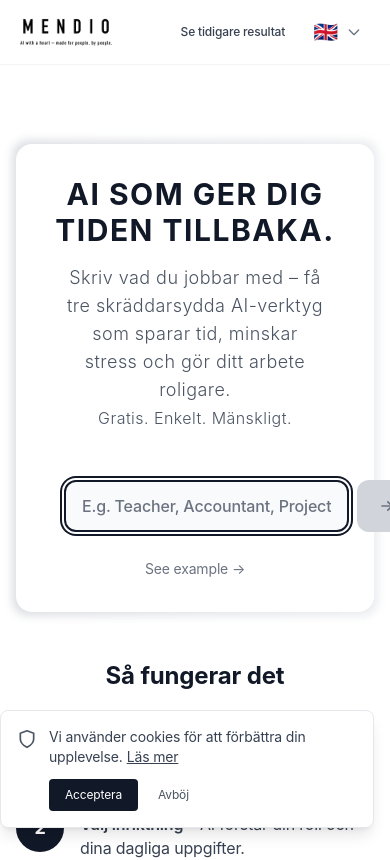
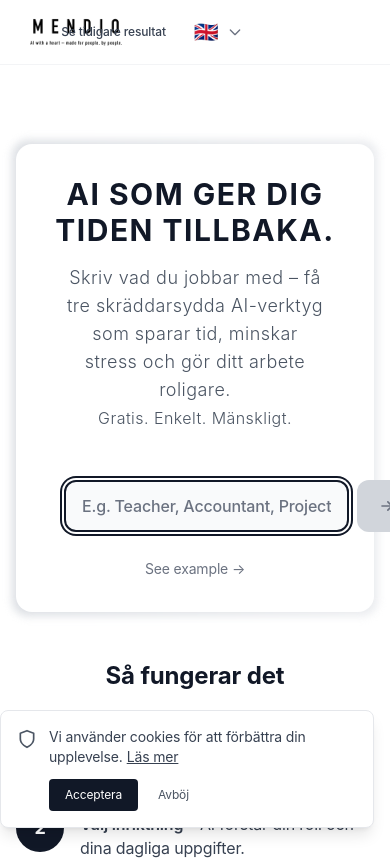
Before and after one commit to chgenberg/optero, a Next.js app: page / in a window 390 px wide. Shown: the top 860 px of the page. Built offline with nearby package versions, Linux system fonts and the light colour scheme.

Commit message:
feat: Center and enlarge header logo\n\n- Convert header to 3-column grid\n- Center logo and increase size (h-10→h-12→h-14 responsive)\n- Keep actions aligned right

```diff
--- a/components/Header.tsx
+++ b/components/Header.tsx
@@ -11,16 +11,23 @@ export default function Header() {
     <>
       <header className="fixed top-0 left-0 right-0 z-40 bg-white/80 backdrop-blur-xl border-b border-gray-100">
         <div className="max-w-7xl mx-auto px-4 sm:px-6 lg:px-8">
-          <div className="flex items-center justify-between h-16">
-            <a href="/" className="flex items-center gap-2 group">
-              <img
-                src="/MENDIO_logo_with_slogan.png"
-                alt="MENDIO - AI som ger dig tiden tillbaka"
-                className="h-10 w-auto transition-transform group-hover:scale-105"
-              />
-            </a>
+          <div className="grid grid-cols-3 items-center h-16">
+            {/* Left placeholder to allow true centering */}
+            <div className="hidden sm:block" />
 
-            <div className="flex items-center gap-2 sm:gap-4">
+            {/* Centered logo */}
+            <div className="flex justify-center">
+              <a href="/" className="inline-flex items-center group">
+                <img
+                  src="/MENDIO_logo_with_slogan.png"
+                  alt="MENDIO - AI som ger dig tiden tillbaka"
+                  className="h-10 sm:h-12 md:h-14 w-auto transition-transform group-hover:scale-105"
+                />
+              </a>
+            </div>
+
+            {/* Right actions */}
+            <div className="flex items-center justify-end gap-2 sm:gap-4">
               <button
                 onClick={() => setShowLoginModal(true)}
                 className="text-xs sm:text-sm font-medium text-gray-700 hover:text-gray-900 transition-colors px-2 sm:px-4 py-2 rounded-lg hover:bg-gray-100 whitespace-nowrap"
```
